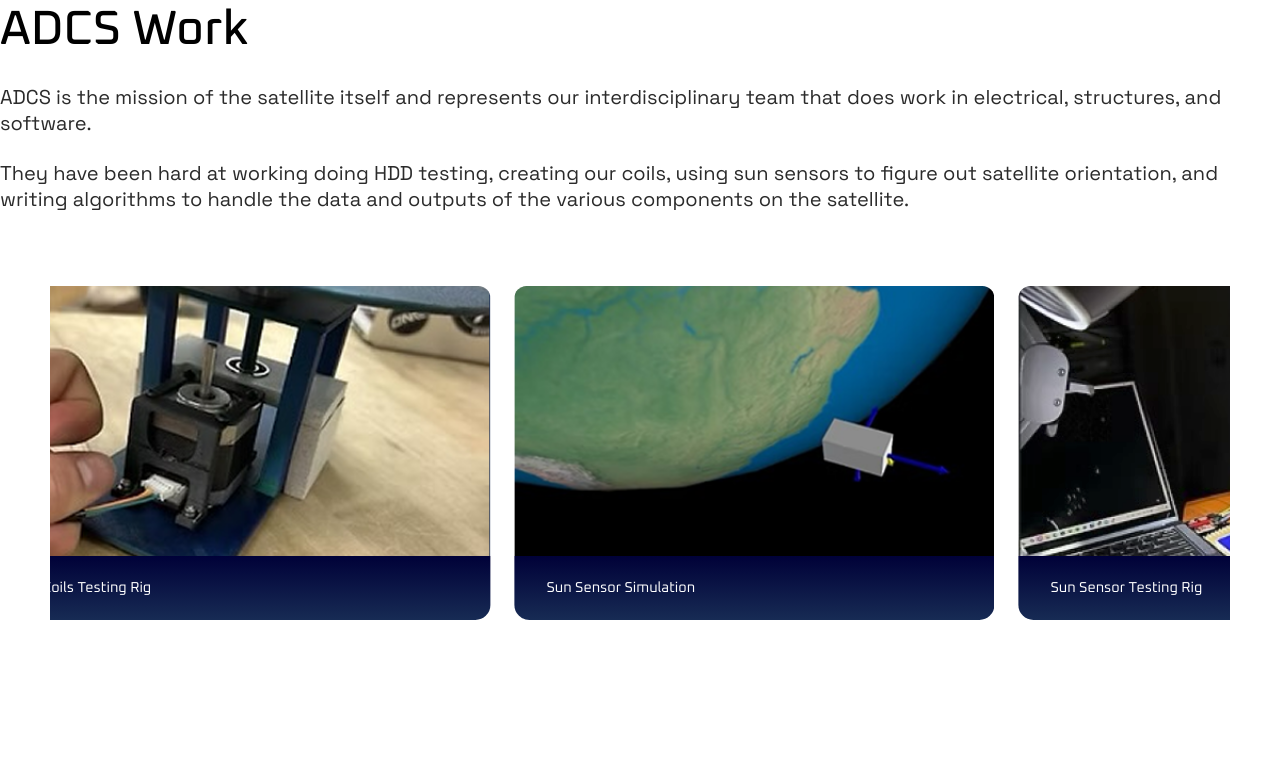
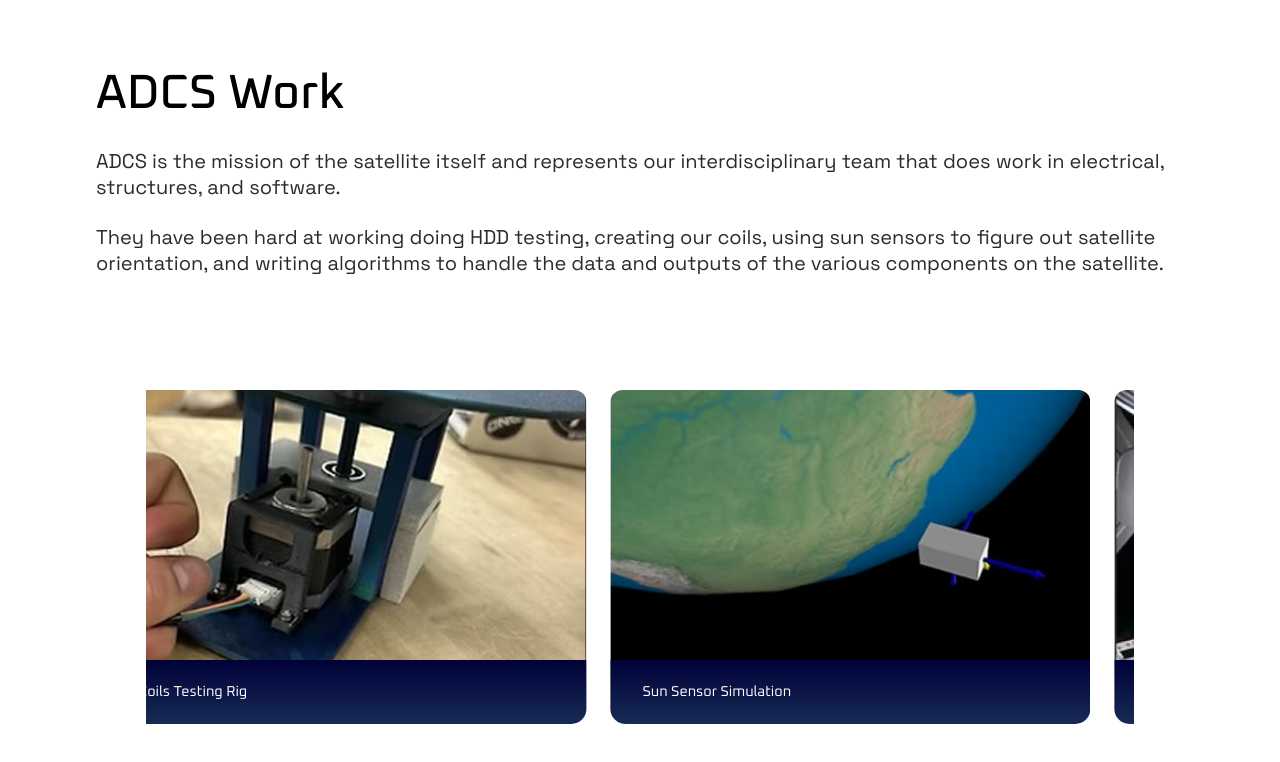
Before and after one commit to include-davis/sss, a Next.js app: page /ADCS in a window 1280 px wide. Shown: the top 762 px of the page. Built offline with nearby package versions, Linux system fonts and the light colour scheme.

Commit message:
draft #6

```diff
--- a/app/(pages)/ADCS/ADCS.module.scss
+++ b/app/(pages)/ADCS/ADCS.module.scss
@@ -1,8 +1,21 @@
+.Page{
+  display: flex;
+  flex-direction: column;
+  padding: 4rem 6rem;
+  gap: 2.5rem;
+  align-items: flex-start;
+  width: 100%;
+  box-sizing: border-box;
+}
+
+
 .TopContent {
   display: flex;
   flex-direction: column;
   align-items: center;
   gap: 1.5rem;
+  align-items: flex-start;
+  width: 100%;
 }
 
 .TopContent h1 {
```
